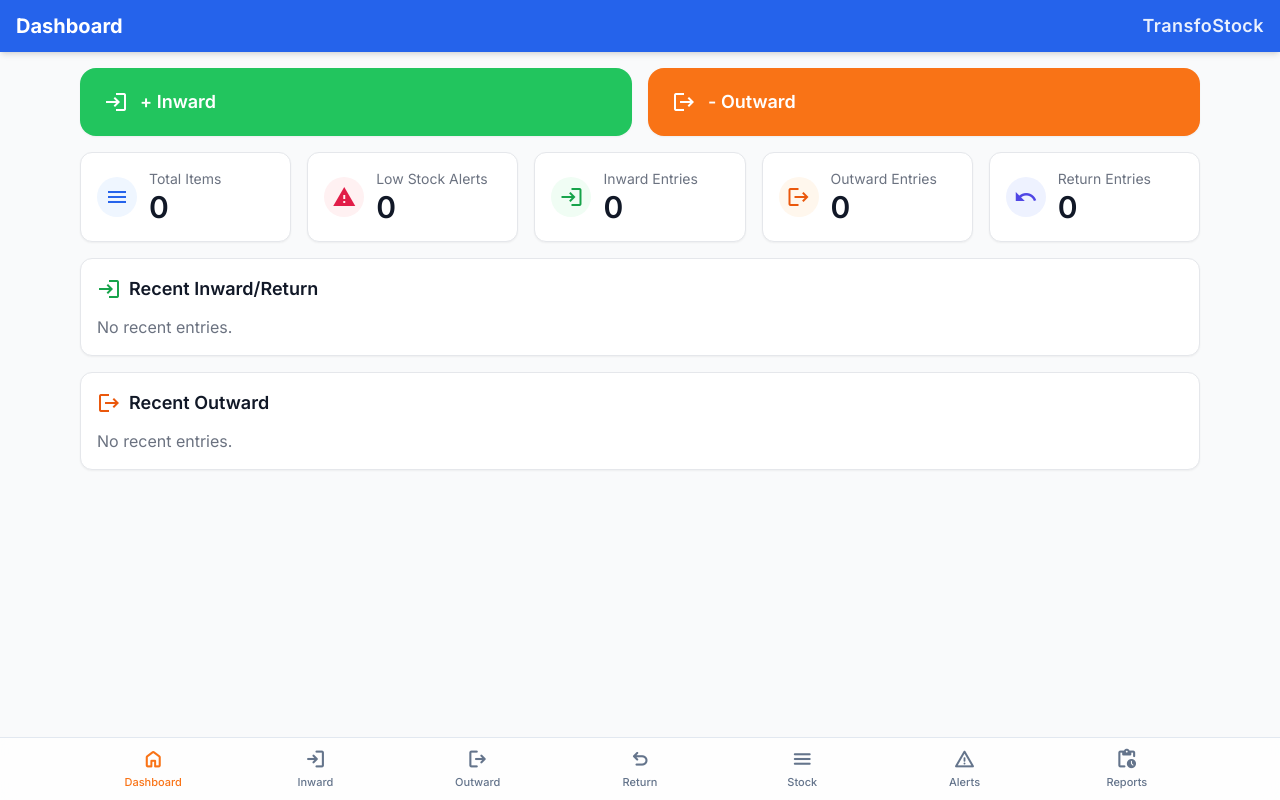
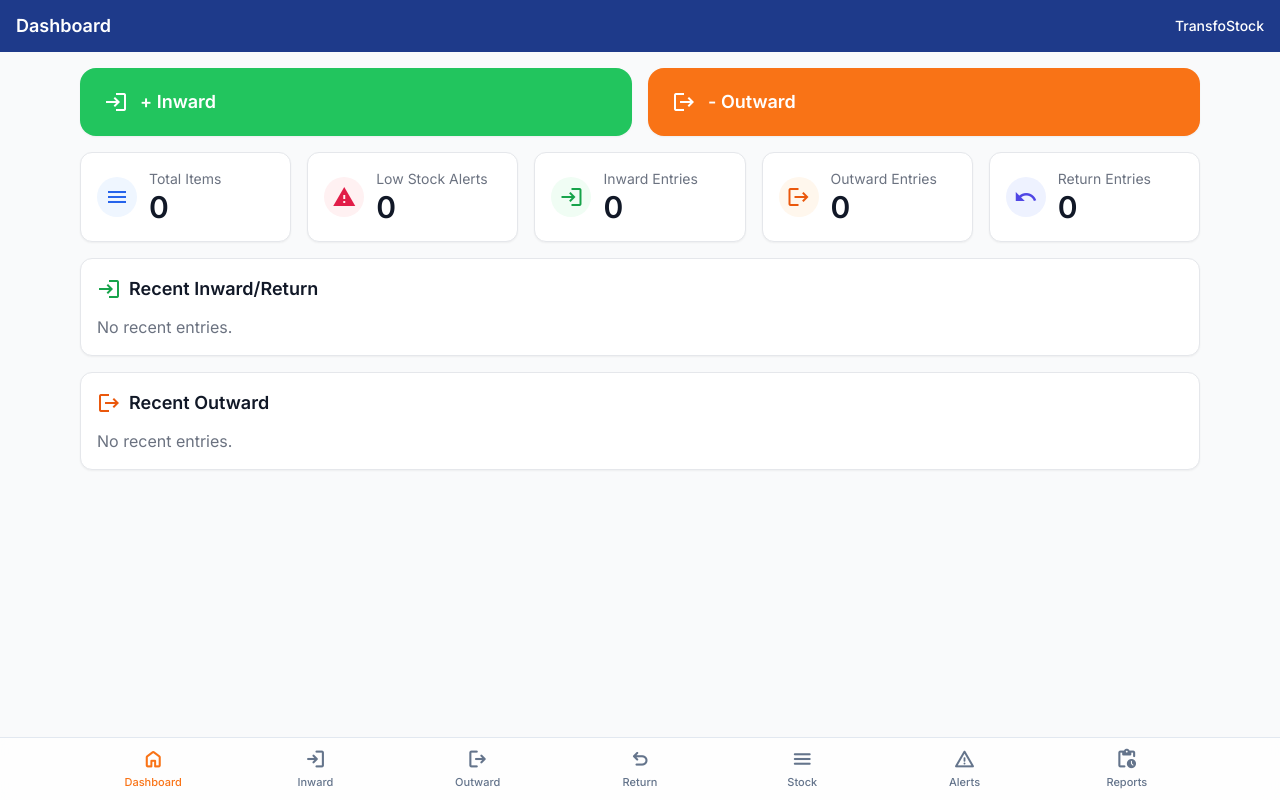
Before and after one commit to Harshad159/TransfoStock, a React (Vite) app: page /#/ in a window 1280 px wide. Built offline with nearby package versions, Linux system fonts and the light colour scheme.

Commit message:
Update Header.tsx

```diff
--- a/src/components/Header.tsx
+++ b/src/components/Header.tsx
@@ -1,21 +1,17 @@
+// /src/components/Header.tsx
 import React from "react";
 
-const Header: React.FC = () => {
+// Simple page header. Pass the current page title via `title`.
+interface HeaderProps {
+  title: string;
+  rightSlot?: React.ReactNode; // optional controls/actions placed on the right
+}
+
+export default function Header({ title, rightSlot }: HeaderProps) {
   return (
-    <header className="w-full bg-blue-600 shadow-md">
-      <div className="max-w-7xl mx-auto flex justify-between items-center px-4 py-3">
-        {/* Section Title */}
-        <h1 className="text-lg md:text-xl font-bold text-white">
-          Dashboard
-        </h1>
-
-        {/* App Name */}
-        <span className="text-base md:text-lg font-semibold tracking-wide text-white/90">
-          TransfoStock
-        </span>
-      </div>
+    <header className="bg-blue-900 text-white px-4 py-3 flex items-center justify-between">
+      <h1 className="text-lg font-semibold">{title}</h1>
+      <div className="text-sm font-medium">{rightSlot ?? "TransfoStock"}</div>
     </header>
   );
-};
-
-export default Header;
+}
```
